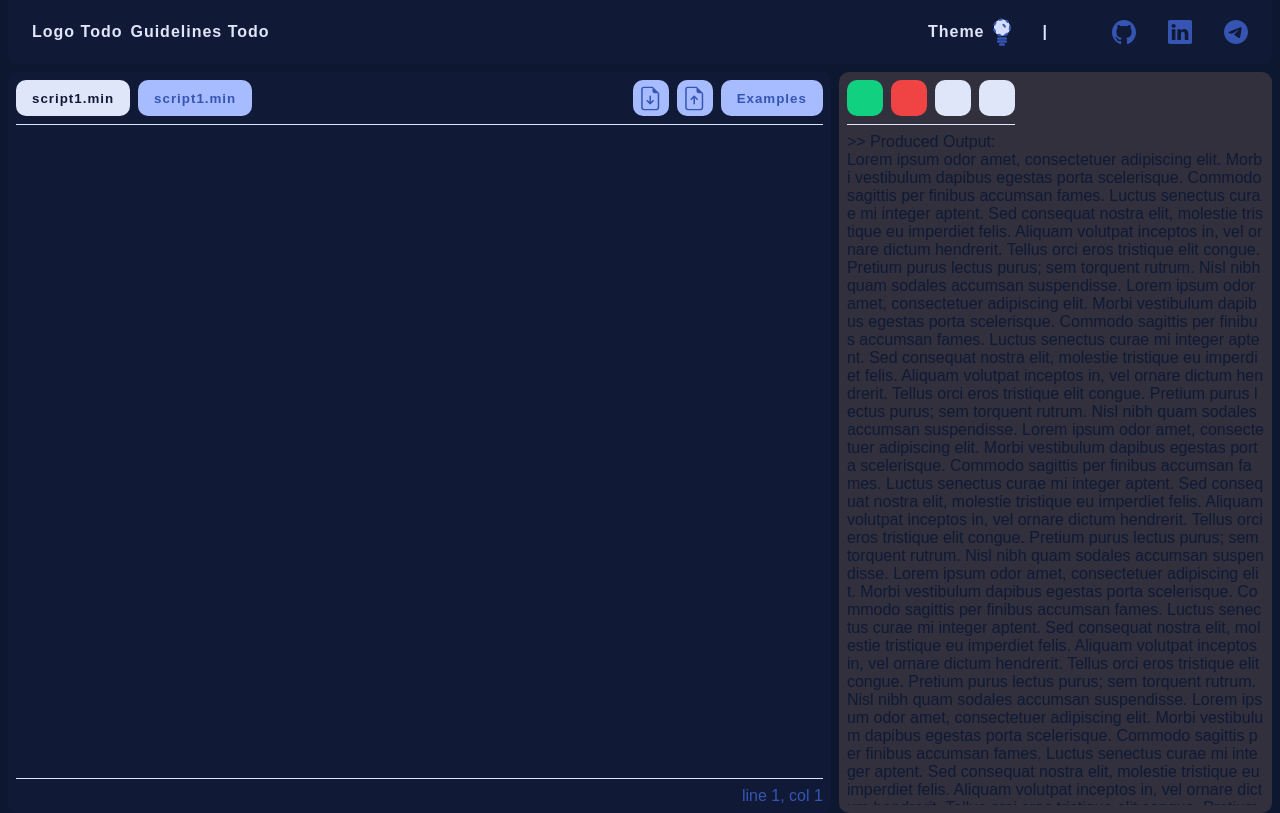
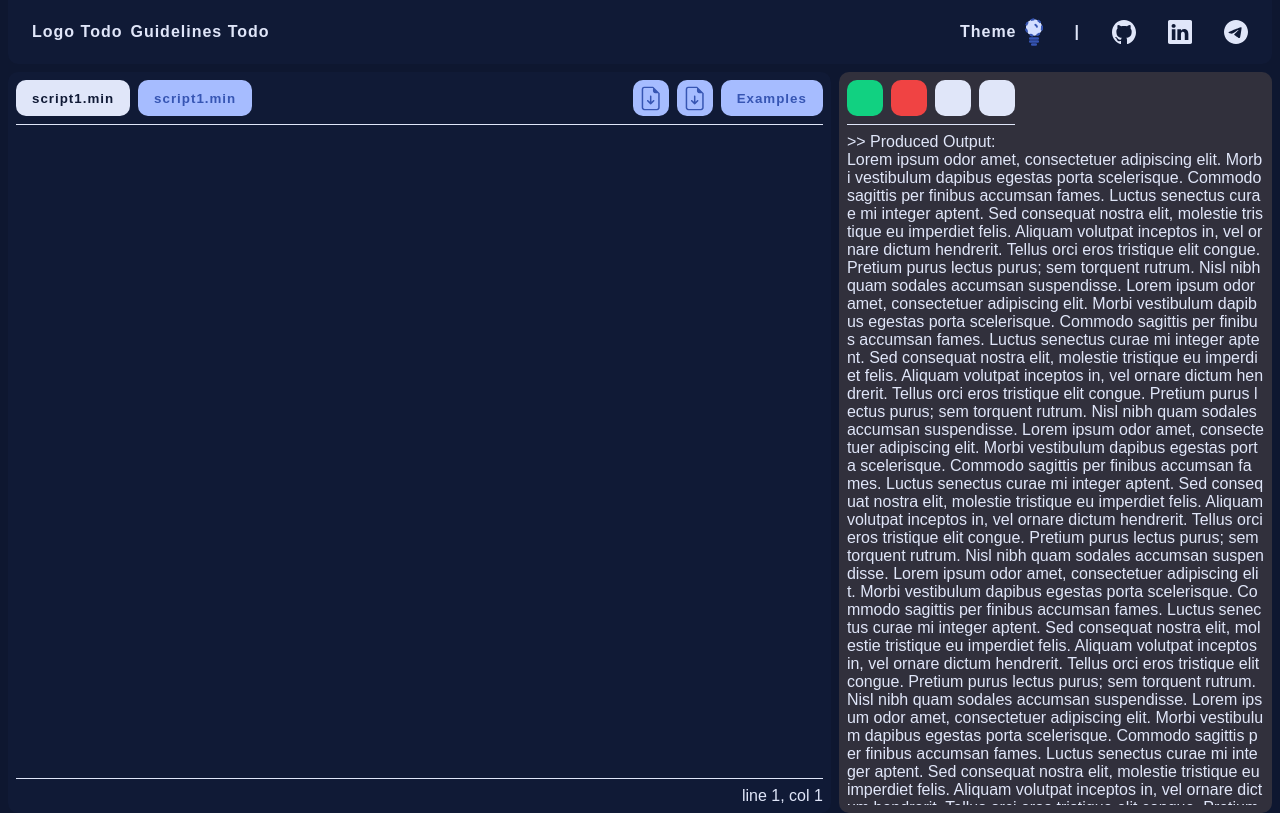
Before and after one commit to KalenskyyAlex/omni-com, a React (Create React App) app: page /sandbox in a window 1280 px wide. Built offline with nearby package versions, Linux system fonts and the light colour scheme; a web font is replaced by a local one.

Commit message:
terminal text theme fix; icons theme fix

```diff
--- a/package.json
+++ b/package.json
@@ -16,6 +16,9 @@
     "react-scripts": "5.0.1",
     "typescript": "^4.9.5",
     "web-vitals": "^2.1.4"
+  },
+  "devDependencies": {
+    "@babel/plugin-proposal-private-property-in-object": "^7.0.0"
   },
   "scripts": {
     "start": "react-scripts start",
--- a/src/Sandbox/Sandbox.css
+++ b/src/Sandbox/Sandbox.css
@@ -22,6 +22,7 @@
 
 .terminal {
     font-family: Hack, sans-serif;
+    color: var(--terminal-text-primary);
 
     display: flex;
     padding: 8px;
@@ -30,7 +31,6 @@
     max-width: 33%;
     min-height: 33%;
     background-color: var(--terminal-background);
-    color: var(--code-text-primary);
 }
 
 .red {
@@ -65,6 +65,10 @@
     border-color: var(--code-outline);
 }
 
+.line-coord {
+    color: var(--code-outline);
+}
+
 .terminal-outlet-wrapper {
     margin-top: 8px;
     flex-grow: 1;
--- a/src/Sandbox/Sandbox.tsx
+++ b/src/Sandbox/Sandbox.tsx
@@ -4,11 +4,6 @@ import './Sandbox.css';
 import themeSwitchLight from '../icons/theme_switch_light.svg';
 // eslint-disable-next-line @typescript-eslint/no-unused-vars
 import themeSwitchDark from '../../public/icons/theme_switch_dark.svg';
-import github from '../icons/github.svg';
-import linkedIn from '../icons/linked_in.svg';
-import telegram from '../icons/telegram.svg';
-import upload from '../icons/upload.svg';
-import download from '../icons/download.svg';
 
 function Sandbox() {
     return (
@@ -30,9 +25,8 @@ function Sandbox() {
                         gap: "32px",
                     }}>
                         <div className="github-icon"></div>
-                        <img src={github} alt={"GitHub"}/>
-                        <img src={linkedIn} alt={"LinkedIn"}/>
-                        <img src={telegram} alt={"Telegram"}/>
+                        <div className="linked-in-icon"></div>
+                        <div className="telegram-icon"></div>
                     </div>
                 </div>
             </nav>
@@ -45,10 +39,10 @@ function Sandbox() {
                         </div>
                         <div className="horizontal-group">
                             <button id="upload" className="icon-button tab-secondary">
-                                <img src={upload} alt={"Upload"}/>
+                                <div className="upload-icon"></div>
                             </button>
                             <button id="download" className="icon-button tab-secondary">
-                                <img src={download} alt={"Donwload"}/>
+                                <div className="download-icon"></div>
                             </button>
                             <button id="examples" className="text-button code-secondary-text tab-secondary">Examples</button>
                         </div>
@@ -56,7 +50,7 @@ function Sandbox() {
                     <div className="horizontal-group overline-group code-border" style={{
                         justifyContent: "flex-end"
                     }}>
-                        <div className="code-secondary-text">line 1, col 1</div>
+                        <div className="line-coord">line 1, col 1</div>
                     </div>
                 </div>
                 <div className="terminal vertical-group dont-stretch">
--- a/src/index.css
+++ b/src/index.css
@@ -177,33 +177,73 @@ nav > div {
 .theme-icon{
     background: url("icons/theme_switch_light.svg");
 }
+.github-icon{
+    width: 24px;
+    height: 36px;
+    background: var(--logo-primary);
 
-.github-icon{
-    background: var(--logo-primary);
     -webkit-mask-image: url("icons/github.svg");
+    -webkit-mask-repeat: no-repeat;
+    -webkit-mask-position: center;
+
     mask-image: url("icons/github.svg");
+    mask-repeat: no-repeat;
+    mask-position: center;
 }
 
+
 .linked-in-icon{
+    width: 24px;
+    height: 36px;
     background: var(--logo-primary);
+
     -webkit-mask-image: url("icons/linked_in.svg");
+    -webkit-mask-repeat: no-repeat;
+    -webkit-mask-position: center;
+
     mask-image: url("icons/linked_in.svg");
+    mask-repeat: no-repeat;
+    mask-position: center;
 }
 
 .telegram-icon{
+    width: 24px;
+    height: 36px;
     background: var(--logo-primary);
+
     -webkit-mask-image: url("icons/telegram.svg");
+    -webkit-mask-repeat: no-repeat;
+    -webkit-mask-position: center;
+
     mask-image: url("icons/telegram.svg");
+    mask-repeat: no-repeat;
+    mask-position: center;
 }
 
 .upload-icon{
+    width: 36px;
+    height: 36px;
     background: var(--code-text-secondary);
+
     -webkit-mask-image: url("icons/upload.svg");
+    -webkit-mask-repeat: no-repeat;
+    -webkit-mask-position: center;
+
     mask-image: url("icons/upload.svg");
+    mask-repeat: no-repeat;
+    mask-position: center;
 }
 
 .download-icon{
+    width: 36px;
+    height: 36px;
     background: var(--code-text-secondary);
+
     -webkit-mask-image: url("icons/upload.svg");
+    -webkit-mask-repeat: no-repeat;
+    -webkit-mask-position: center;
+
     mask-image: url("icons/upload.svg");
+    mask-repeat: no-repeat;
+    mask-position: center;
 }
```
